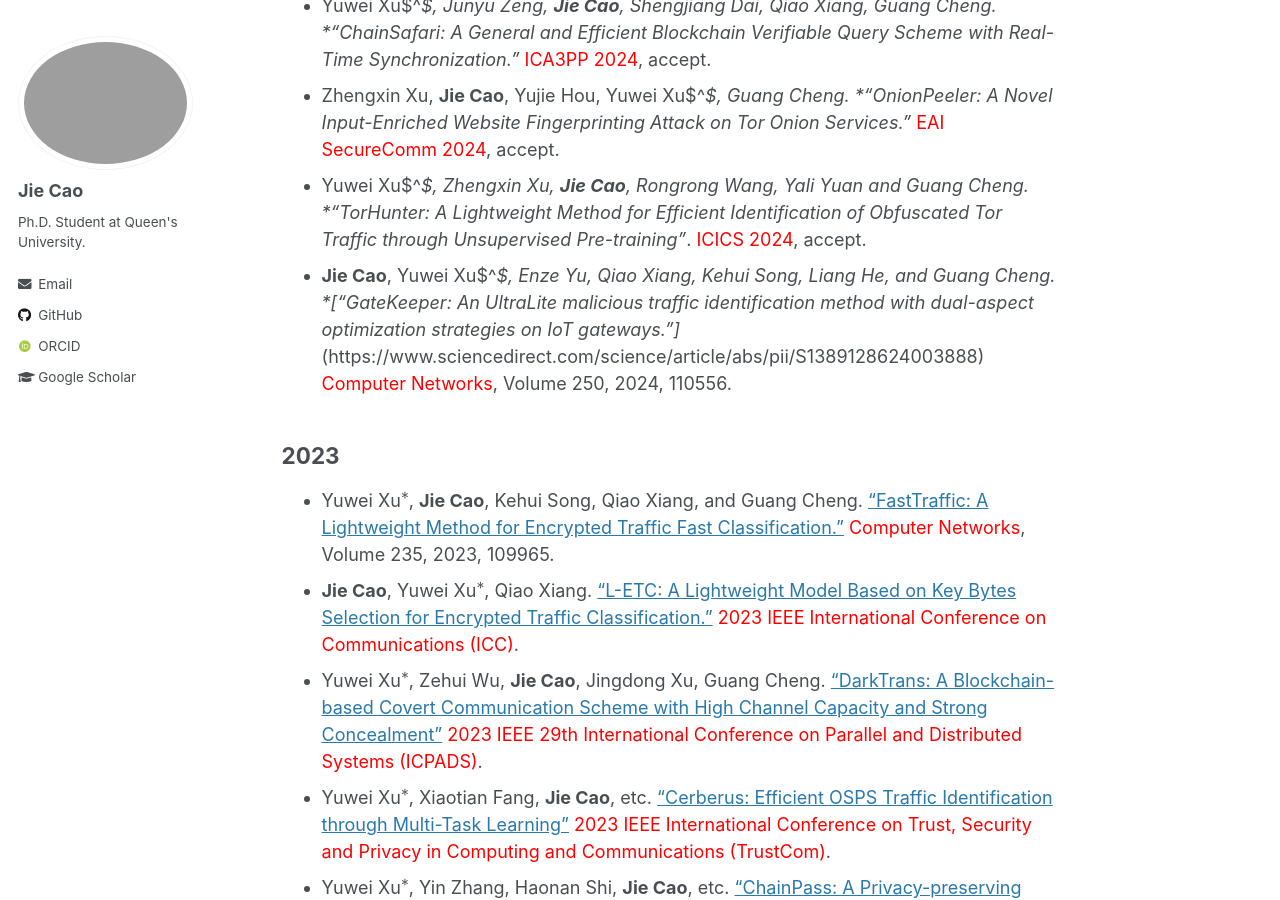
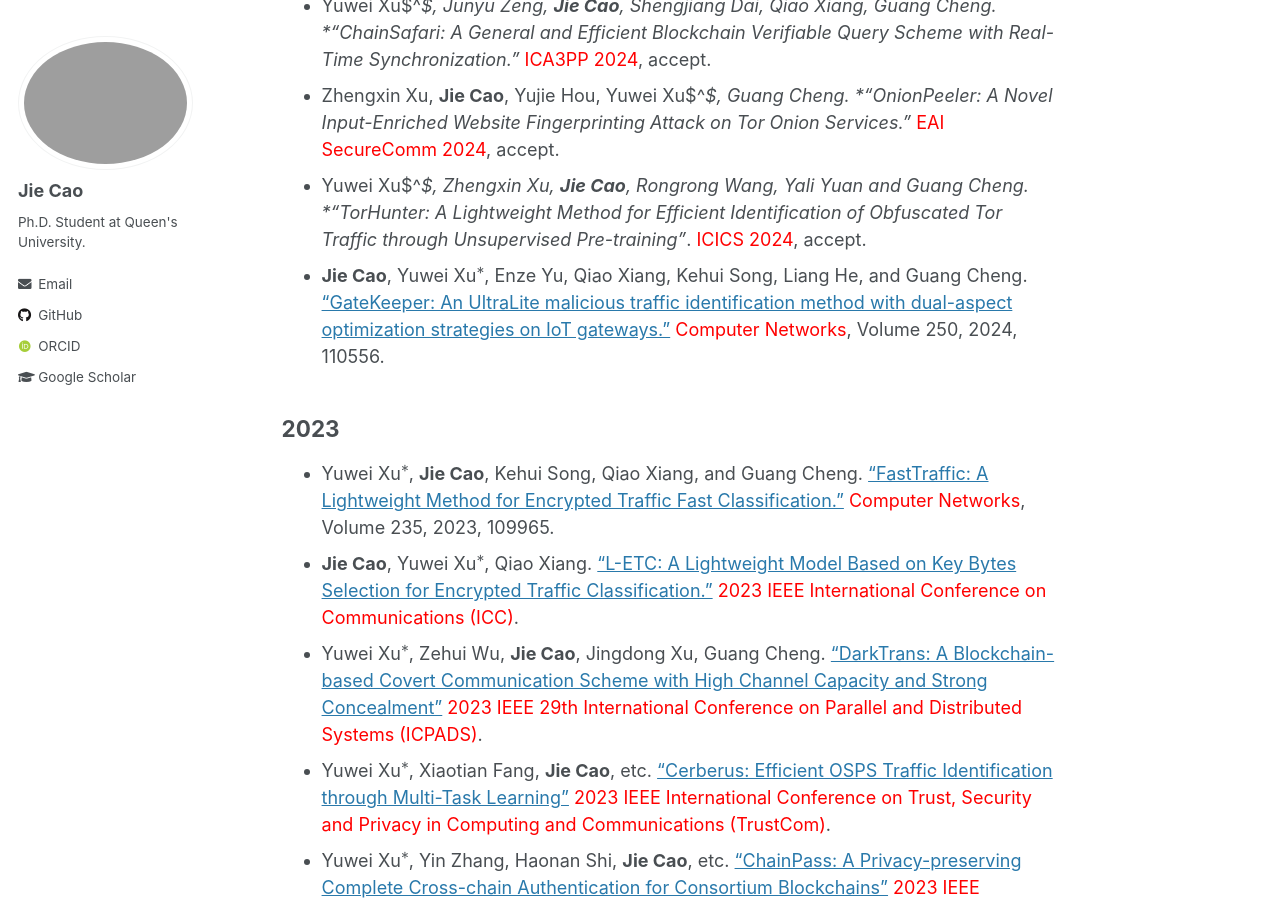
Before and after one commit to JieJayCao/JieJayCao.github.io, a Jekyll site: the page built from _pages/publications.md, in a window 1280 px wide and 900 px high, scrolled down 514 px. Built offline with Jekyll 4.4.1, drawn with Linux system fonts in a browser that asks for light colours; some web fonts are replaced; formulas are drawn with MathJax 3.

Commit message:
Update publications.md

```diff
--- a/_pages/publications.md
+++ b/_pages/publications.md
@@ -13,7 +13,7 @@
 * Yuwei Xu$^*$, Junyu Zeng, **Jie Cao**, Shengjiang Dai, Qiao Xiang, Guang Cheng. *"ChainSafari: A General and Efficient Blockchain Verifiable Query Scheme with Real-Time Synchronization."* <span style="color:red;">ICA3PP 2024</span>, accept.
 * Zhengxin Xu, **Jie Cao**, Yujie Hou, Yuwei Xu$^*$, Guang Cheng. *"OnionPeeler: A Novel Input-Enriched Website Fingerprinting Attack on Tor Onion Services."* <span style="color:red;">EAI SecureComm 2024</span>, accept.
 * Yuwei Xu$^*$, Zhengxin Xu, **Jie Cao**, Rongrong Wang, Yali Yuan and Guang Cheng. *"TorHunter: A Lightweight Method for Efficient Identification of Obfuscated Tor Traffic through Unsupervised Pre-training"*. <span style="color:red;">ICICS 2024</span>, accept.
-* **Jie Cao**, Yuwei Xu$^*$, Enze Yu, Qiao Xiang, Kehui Song, Liang He, and Guang Cheng. *["GateKeeper: An UltraLite malicious traffic identification method with dual-aspect optimization strategies on IoT gateways."]*(https://www.sciencedirect.com/science/article/abs/pii/S1389128624003888) <span style="color:red;">Computer Networks</span>, Volume 250, 2024, 110556.
+* **Jie Cao**, Yuwei Xu$^*$, Enze Yu, Qiao Xiang, Kehui Song, Liang He, and Guang Cheng. ["GateKeeper: An UltraLite malicious traffic identification method with dual-aspect optimization strategies on IoT gateways."](https://www.sciencedirect.com/science/article/abs/pii/S1389128624003888) <span style="color:red;">Computer Networks</span>, Volume 250, 2024, 110556.
 
 
 ## 2023
```
